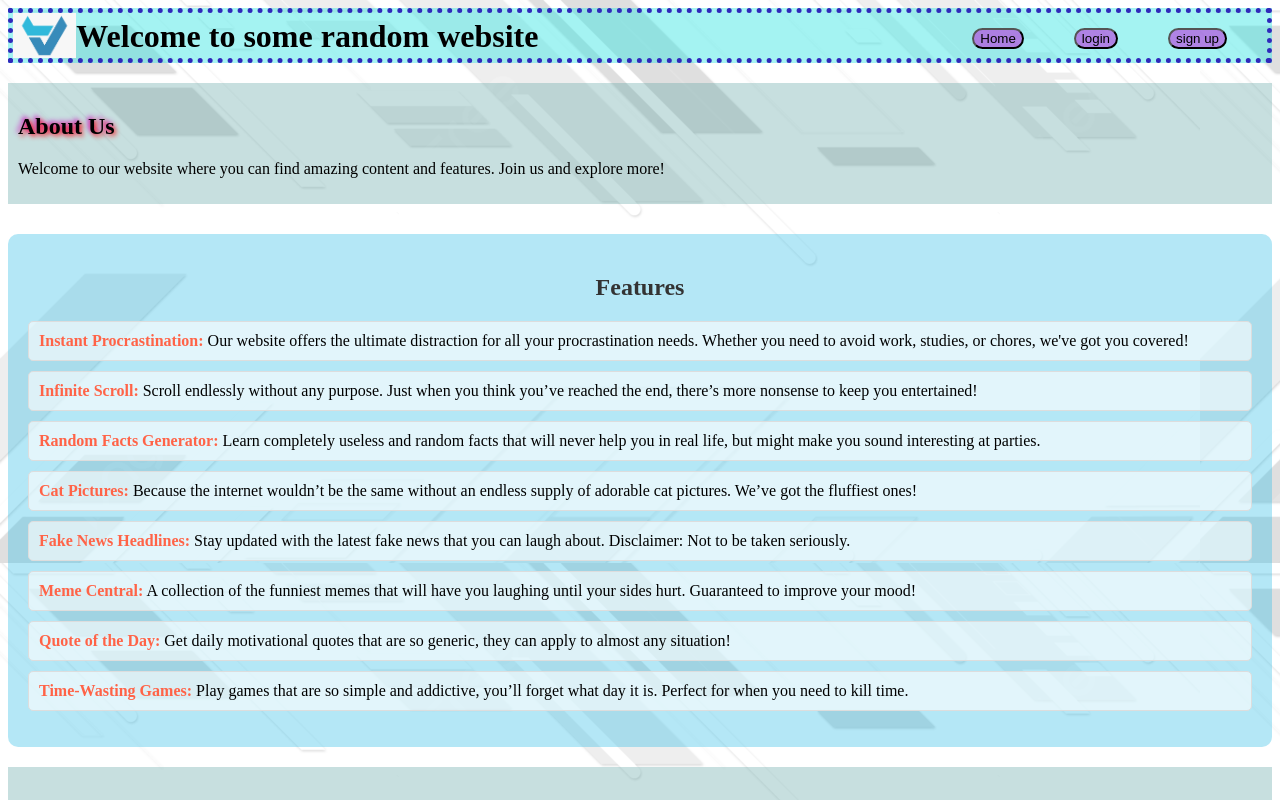
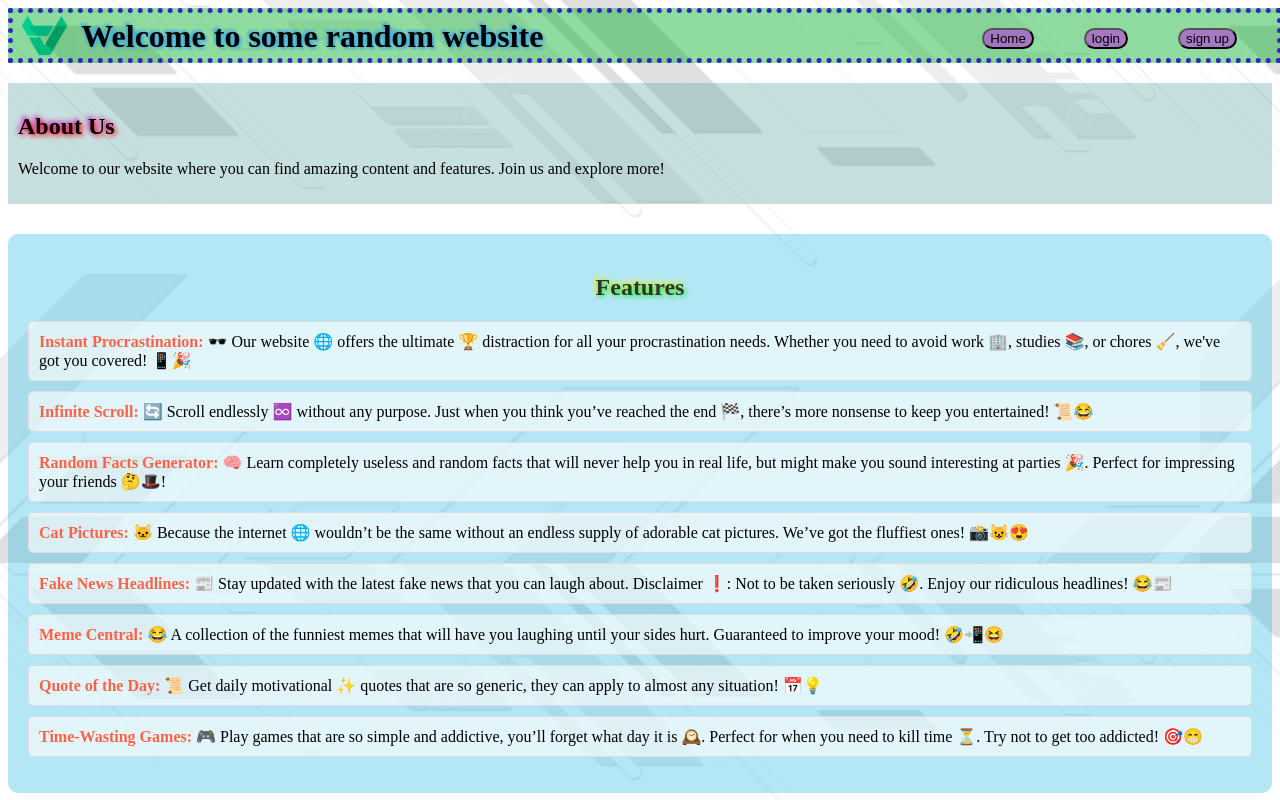
Before and after one commit to blue-code-ai/some-random-website, a plain HTML site: page index.html in a window 1280 px wide. Shown: the top 800 px of the page. Drawn offline with Linux system fonts and the light colour scheme.

Commit message:
Add files via upload

```diff
--- a/index.html
+++ b/index.html
@@ -25,16 +25,17 @@
         <section id="features">
             <h2>Features</h2>
             <ul>
-                <li><strong>Instant Procrastination:</strong> Our website offers the ultimate distraction for all your procrastination needs. Whether you need to avoid work, studies, or chores, we've got you covered!</li>
-                <li><strong>Infinite Scroll:</strong> Scroll endlessly without any purpose. Just when you think you’ve reached the end, there’s more nonsense to keep you entertained!</li>
-                <li><strong>Random Facts Generator:</strong> Learn completely useless and random facts that will never help you in real life, but might make you sound interesting at parties.</li>
-                <li><strong>Cat Pictures:</strong> Because the internet wouldn’t be the same without an endless supply of adorable cat pictures. We’ve got the fluffiest ones!</li>
-                <li><strong>Fake News Headlines:</strong> Stay updated with the latest fake news that you can laugh about. Disclaimer: Not to be taken seriously.</li>
-                <li><strong>Meme Central:</strong> A collection of the funniest memes that will have you laughing until your sides hurt. Guaranteed to improve your mood!</li>
-                <li><strong>Quote of the Day:</strong> Get daily motivational quotes that are so generic, they can apply to almost any situation!</li>
-                <li><strong>Time-Wasting Games:</strong> Play games that are so simple and addictive, you’ll forget what day it is. Perfect for when you need to kill time.</li>
+                <li><strong>Instant Procrastination:</strong> 🕶️ Our website 🌐 offers the ultimate 🏆 distraction for all your procrastination needs. Whether you need to avoid work 🏢, studies 📚, or chores 🧹, we've got you covered! 📱🎉</li>
+                <li><strong>Infinite Scroll:</strong> 🔄 Scroll endlessly ♾️ without any purpose. Just when you think you’ve reached the end 🏁, there’s more nonsense to keep you entertained! 📜😂</li>
+                <li><strong>Random Facts Generator:</strong> 🧠 Learn completely useless and random facts that will never help you in real life, but might make you sound interesting at parties 🎉. Perfect for impressing your friends 🤔🎩!</li>
+                <li><strong>Cat Pictures:</strong> 🐱 Because the internet 🌐 wouldn’t be the same without an endless supply of adorable cat pictures. We’ve got the fluffiest ones! 📸😺😍</li>
+                <li><strong>Fake News Headlines:</strong> 📰 Stay updated with the latest fake news that you can laugh about. Disclaimer ❗: Not to be taken seriously 🤣. Enjoy our ridiculous headlines! 😂📰</li>
+                <li><strong>Meme Central:</strong> 😂 A collection of the funniest memes that will have you laughing until your sides hurt. Guaranteed to improve your mood! 🤣📲😆</li>
+                <li><strong>Quote of the Day:</strong> 📜 Get daily motivational ✨ quotes that are so generic, they can apply to almost any situation! 📅💡</li>
+                <li><strong>Time-Wasting Games:</strong> 🎮 Play games that are so simple and addictive, you’ll forget what day it is 🕰️. Perfect for when you need to kill time ⏳. Try not to get too addicted! 🎯😁</li>
             </ul>
         </section>
+
 
         <section id="cta">
             <h2>Get Started</h2>
--- a/style.css
+++ b/style.css
@@ -1,87 +1,78 @@
 header{
     border: 5px dotted rgb(48, 41, 187);
-    background-color: rgba(49, 228, 225, 0.438);
+    background-color: rgba(3, 174, 40, 0.438);
     height: 45px;
+    width: 100%;
     display: flex;
     margin-bottom: 20px;
+    overflow: hidden;
 }
-
 body{
     background-image: url(background\ img.png);
     display: flow-root;
 }
-
 #img1{
     float: left;
     height: 45px;
+    mix-blend-mode: color-burn;
 }
-
 #h11{
     float: left;
     margin-top: 5px;
+    margin-left: 5px;
+    display: inline;
     margin-right: auto;
-    text-shadow: black;
+    text-shadow: 2px 2px 3px hsl(200, 72%, 57%),-2px -2px 3px hsl(200, 72%, 57%);
+
 }
-
 #home{
     margin-top: 15px;
     margin-right: 50px;
 }
-
 #login{
     margin-top: 15px;
     margin-right: 50px;
 }
-
 #signup{
     margin-top: 15px;
     margin-right: 40px;
 }
-
 .btn {
     background-color: rgba(184, 54, 220, 0.587);
     border-radius: 20px;
 }
-
 .btn:hover{
     background-color: rgb(163, 47, 196);
 }
-
 section{
     padding: 10px;
     margin-bottom: 30px;
     background-color: rgba(89, 160, 160, 0.333);
 }
-
 #intro h2{
     text-shadow: 2px 2px 5px hsl(0, 97%, 52%), -2px -2px 5px hsl(302, 82%, 44%);
 }
-
 #cta{
     padding: 20px;
 }
-
 #cta h2{
     text-shadow: 2px 2px 5px hsl(135, 88%, 50%),-2px -2px 5px hsl(59, 91%, 50%);
 }
-
 #features {
     background-color: #2ebbe65b;
     padding: 20px;
     border-radius: 10px;
     margin: 20px 0;
 }
-
 #features h2 {
     text-align: center;
     color: #333;
+    text-shadow: 2px 2px 5px hsl(135, 88%, 50%),-2px -2px 5px hsl(59, 91%, 50%);
 }
-
 #features ul {
     list-style-type: none;
     padding: 0;
 }
-
 #features li {
     margin: 10px 0;
     padding: 10px;
@@ -89,11 +80,9 @@ section{
     border: 1px solid #ddd;
     border-radius: 5px;
 }
-
 #features li strong {
     color: #ff6347;
 }
-
 footer{
     padding: 20px;
     background-color:  #2ebbe65b;
```
Also changed, not shown: copyrights.txt.
